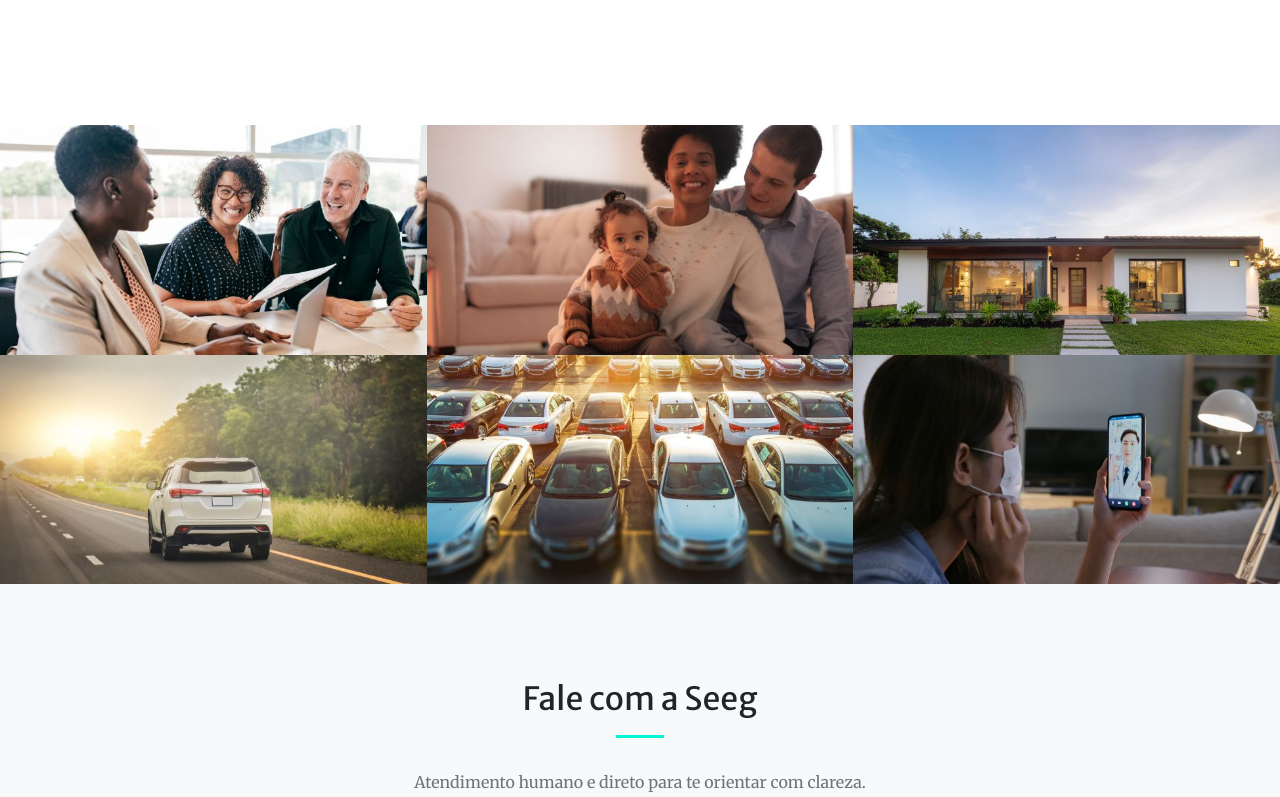
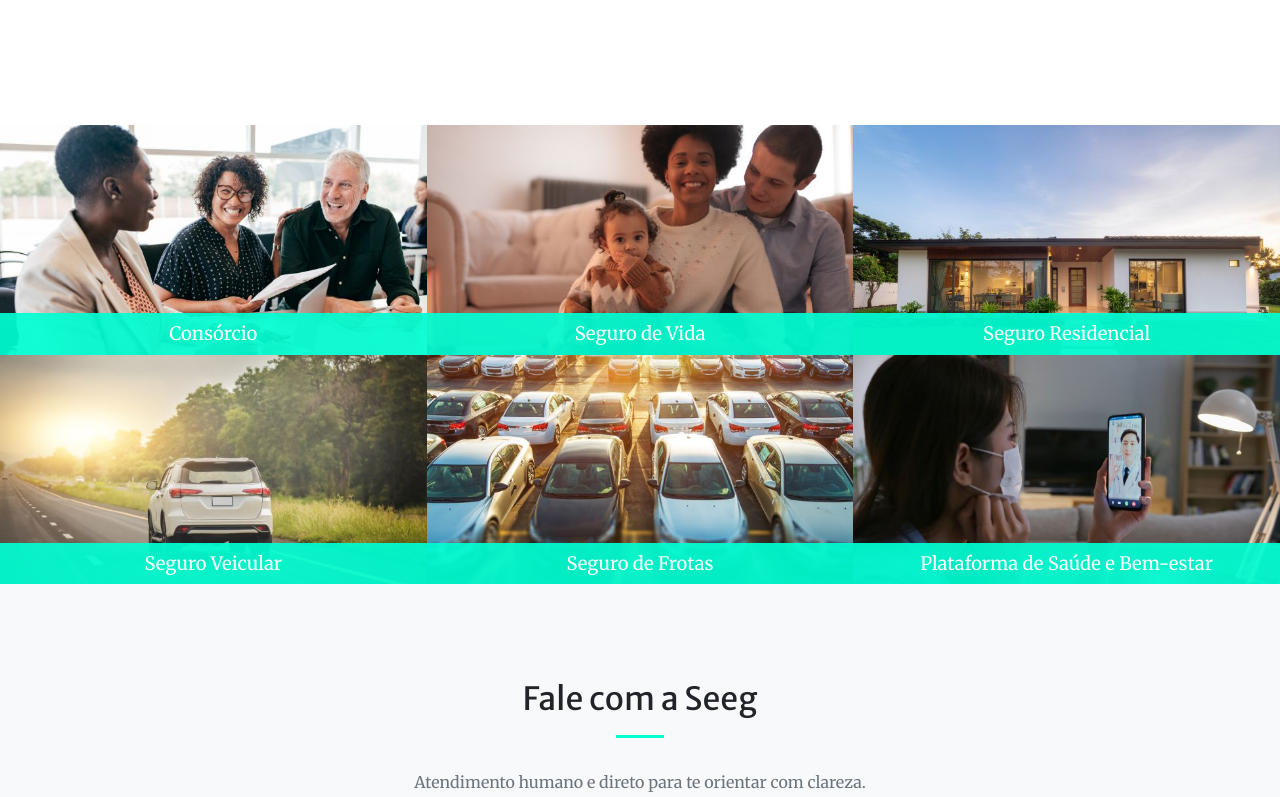
Before and after one commit to alrm1909/site-seeg-solutions, a plain HTML site: page index.html in a window 1280 px wide. Shown: the part 1713-2510 px from the top of the page. Drawn offline with nearby package versions, Linux system fonts and the light colour scheme; some packages are replaced by stand-ins of ours; a script that the page names is missing.

Commit message:
Ajustes mobile portfolio e modal

```diff
--- a/css/seeg.css
+++ b/css/seeg.css
@@ -112,11 +112,11 @@ header.masthead::before {
 
 /* Overlay Portfolio */
 #portfolio .portfolio-box .portfolio-box-caption{
-  background: rgba(0, 245, 212, 0.92) !important; /* verde Seeg */
+  background: rgba(0, 254, 212, 0.92) !important; /* verde Seeg */
 }
 
 :root{
-  --seeg-mint: #00f5d4;
+  --seeg-mint: #00fed4;
 }
 
 /* Cards */
@@ -246,3 +246,39 @@ header.masthead::before {
   font-size: 0.95rem;
   color: #6c757d;
 }
+
+/* ==============================
+   PORTFOLIO — faixa fixa no mobile
+   (não mexe no desktop/hover)
+================================ */
+
+/* Mobile / touch: não existe hover, então mostramos o nome sempre */
+@media (hover: none), (max-width: 991.98px) {
+  #portfolio .portfolio-box .portfolio-box-caption {
+    opacity: 1 !important;          /* sempre visível */
+    height: 18% !important;         /* “dois dedos” (ajuste 22–30%) */
+    top: auto !important;
+    bottom: 0 !important;
+    background: rgba(0, 254, 212, 0.92) !important; /* turquesa (ajuste p/ o seu) */
+    border-radius: 0 !important;    /* sem bordas */
+    padding: 0.75rem 0.9rem !important;
+  }
+
+  /* deixa só o nome, centralizado e com quebra bonita */
+  #portfolio .portfolio-box .portfolio-box-caption .project-name {
+    font-size: 1.15rem !important;
+    line-height: 1.2 !important;
+    margin: 0 !important;
+    max-width: 90%;
+    white-space: normal !important;
+    text-align: center;
+  }
+}
+
+/* Desktop: mantém o comportamento original (overlay só no hover) */
+@media (hover: hover) and (min-width: 992px) {
+  #portfolio .portfolio-box .portfolio-box-caption {
+    height: 100% !important;
+    background: rgba(0, 254, 212, 0.92) !important; /* turquesa também no hover */
+  }
+}
--- a/index.html
+++ b/index.html
@@ -113,7 +113,7 @@
             <div class="container-fluid p-0">
                 <div class="row g-0">
                     <div class="col-lg-4 col-sm-6">
-                        <a class="portfolio-box" href="assets/img/portfolio/fullsize/1.jpg" title="Consórcio — Planejamento para conquistar">
+                        <a class="portfolio-box" href="assets/img/portfolio/fullsize/1.jpg" title="Planejamento para conquistar">
                             <img class="img-fluid" src="assets/img/portfolio/thumbnails/1.jpg" alt="..." />
                             <div class="portfolio-box-caption">
                                 <!-- <div class="project-category text-white-50">Category</div> -->
@@ -122,7 +122,7 @@
                         </a>
                     </div>
                     <div class="col-lg-4 col-sm-6">
-                        <a class="portfolio-box" href="assets/img/portfolio/fullsize/2.jpg" title="Seguro de Vida - Proteção para quem importa">
+                        <a class="portfolio-box" href="assets/img/portfolio/fullsize/2.jpg" title="Proteção para quem importa">
                             <img class="img-fluid" src="assets/img/portfolio/thumbnails/2.jpg" alt="..." />
                             <div class="portfolio-box-caption">
                                 <!-- <div class="project-category text-white-50">Category</div> -->
@@ -131,7 +131,7 @@
                         </a>
                     </div>
                     <div class="col-lg-4 col-sm-6">
-                        <a class="portfolio-box" href="assets/img/portfolio/fullsize/3.jpg" title="Seguro Residencial - Segurança para o seu lar">
+                        <a class="portfolio-box" href="assets/img/portfolio/fullsize/3.jpg" title="Segurança para o seu lar">
                             <img class="img-fluid" src="assets/img/portfolio/thumbnails/3.jpg" alt="..." />
                             <div class="portfolio-box-caption">
                                 <!-- <div class="project-category text-white-50">Category</div> -->
@@ -140,7 +140,7 @@
                         </a>
                     </div>
                     <div class="col-lg-4 col-sm-6">
-                        <a class="portfolio-box" href="assets/img/portfolio/fullsize/4.jpg" title="Seguro Veicular - Tranquilidade no dia a dia">
+                        <a class="portfolio-box" href="assets/img/portfolio/fullsize/4.jpg" title="Tranquilidade no dia a dia">
                             <img class="img-fluid" src="assets/img/portfolio/thumbnails/4.jpg" alt="..." />
                             <div class="portfolio-box-caption">
                                 <!-- <div class="project-category text-white-50">Category</div> -->
@@ -149,7 +149,7 @@
                         </a>
                     </div>
                     <div class="col-lg-4 col-sm-6">
-                        <a class="portfolio-box" href="assets/img/portfolio/fullsize/5.jpg" title="Seguro de Frotas - Gestão e proteção veicular">
+                        <a class="portfolio-box" href="assets/img/portfolio/fullsize/5.jpg" title="Gestão e proteção veicular">
                             <img class="img-fluid" src="assets/img/portfolio/thumbnails/5.jpg" alt="..." />
                             <div class="portfolio-box-caption">
                                 <!-- <div class="project-category text-white-50">Category</div> -->
@@ -158,7 +158,7 @@
                         </a>
                     </div>
                     <div class="col-lg-4 col-sm-6">
-                        <a class="portfolio-box" href="assets/img/portfolio/fullsize/6.jpg" title="Plataforma de Saúde - Cuidado acessível e contínuo">
+                        <a class="portfolio-box" href="assets/img/portfolio/fullsize/6.jpg" title="Cuidado acessível e contínuo">
                             <img class="img-fluid" src="assets/img/portfolio/thumbnails/6.jpg" alt="..." />
                             <div class="portfolio-box-caption p-3">
                                 <!-- <div class="project-category text-white-50">Category</div> -->
```
